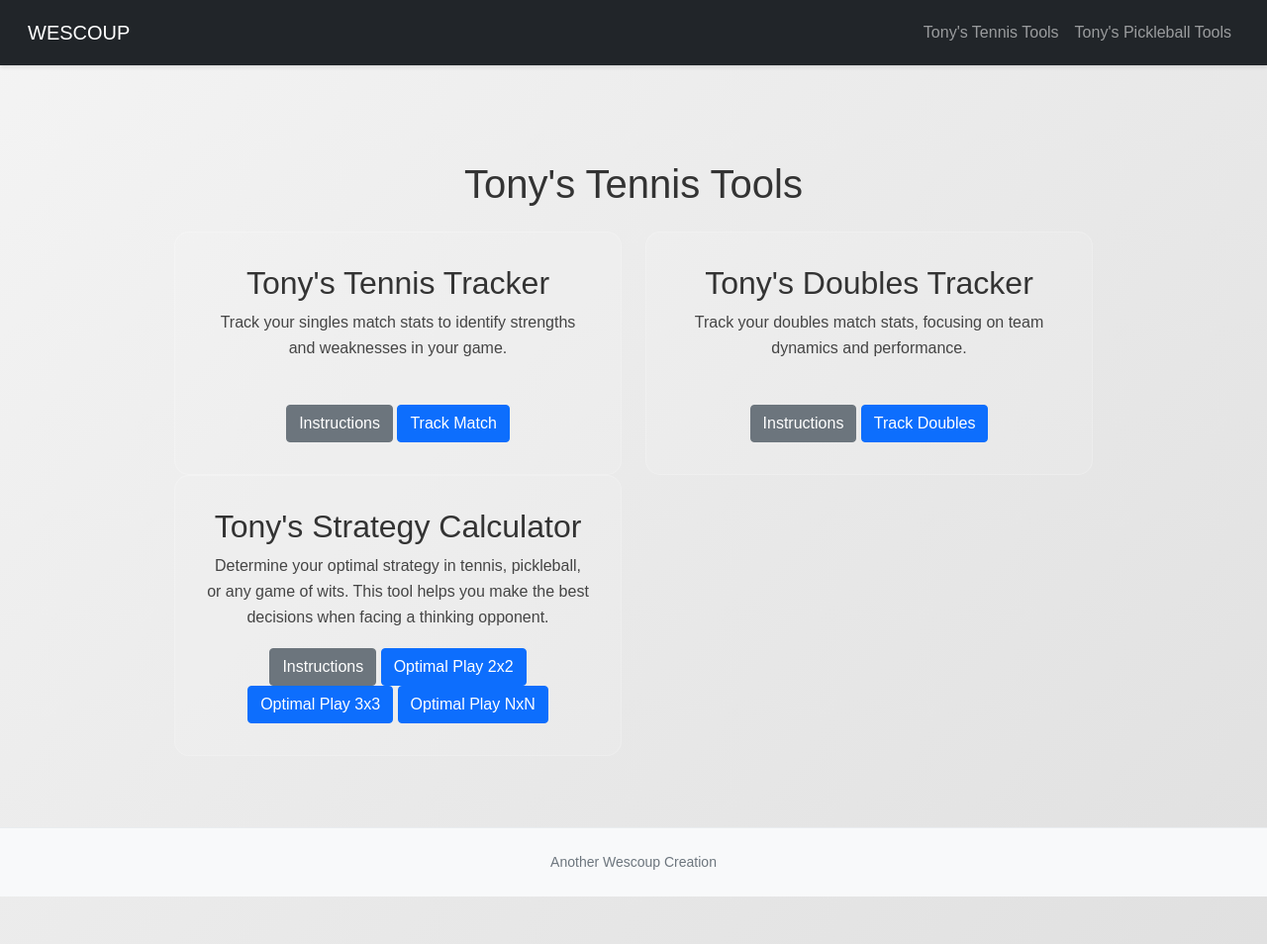
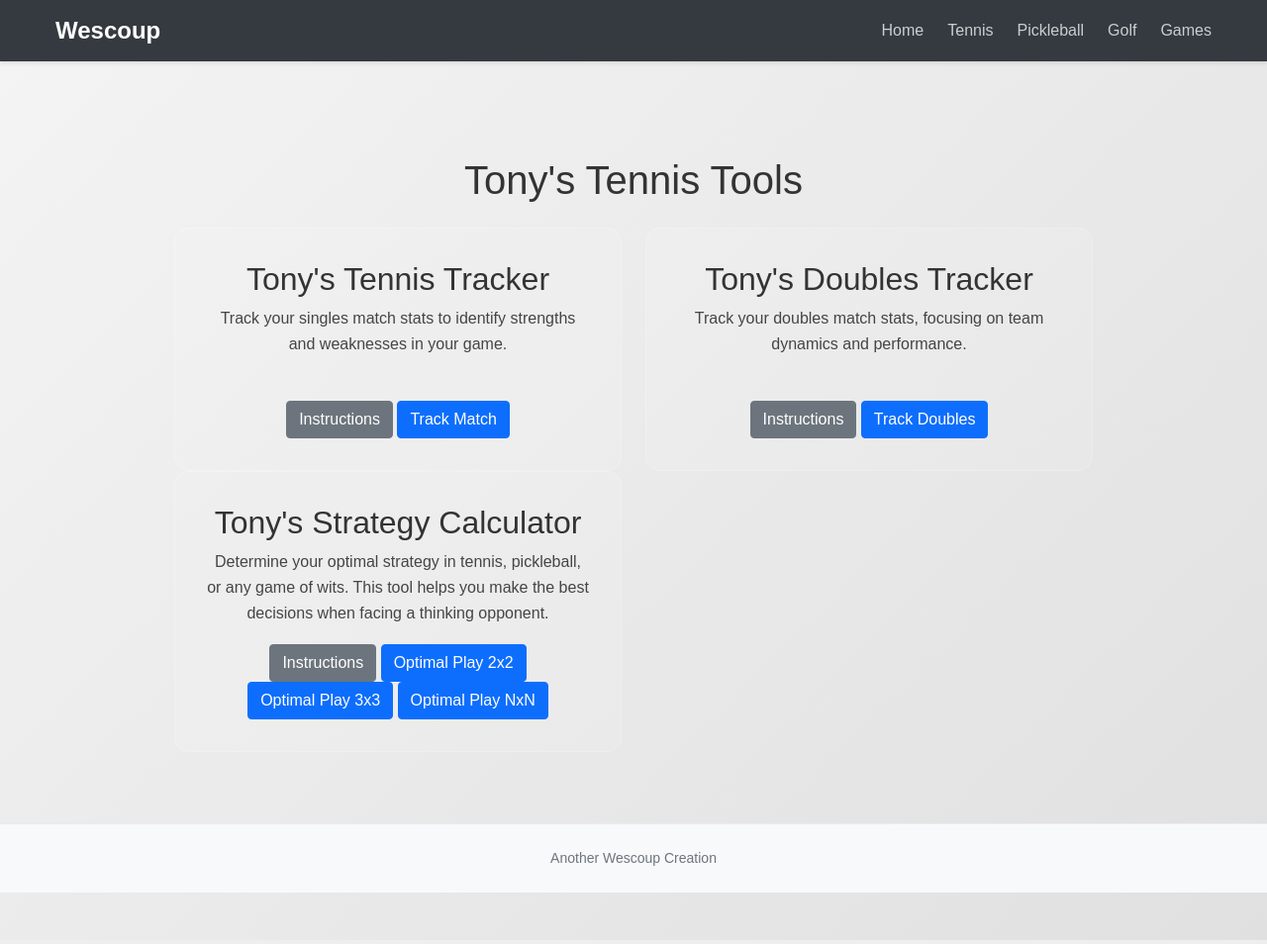
Before and after one commit to wescoup/wescoup-website, a Flask app: page /tonys-tennis-tools in a window 1280 px wide. Shown: the whole page at 99% size. Run offline with Flask 3, Linux system fonts and the light colour scheme; data comes from the database, SQL or seed files in the repository.

Commit message:
Update tonys-tennis-tools.html
Replaced navbar.

```diff
--- a/templates/tennis/tonys-tennis-tools.html
+++ b/templates/tennis/tonys-tennis-tools.html
@@ -13,18 +13,17 @@
     <title>Wescoup Website: Tony's Tennis Page</title>
 </head>
 <body>
-    <nav class="navbar navbar-expand-md navbar-dark bg-dark">
-        <div class="container-fluid">
-            <a class="navbar-brand" href="/">WESCOUP</a>
-            <button class="navbar-toggler" type="button" data-bs-toggle="collapse" data-bs-target="#navbar" aria-controls="navbar" aria-expanded="false" aria-label="Toggle navigation">
-                <span class="navbar-toggler-icon"></span>
-            </button>
-            <div class="collapse navbar-collapse" id="navbar">
-                <ul class="navbar-nav ms-auto mb-2 mb-md-0">
-                    <li class="nav-item"><a class="nav-link" href="/tonys-tennis-tools">Tony's Tennis Tools</a></li>
-                    <li class="nav-item"><a class="nav-link" href="/tonys-pickleball-tools">Tony's Pickleball Tools</a></li>
-                </ul>
-            </div>
+    <nav class="navbar">
+        <div class="container">
+            <a href="/" class="nav-logo">Wescoup</a>
+            <ul class="nav-menu">
+                <li><a href="{{ url_for('index') }}">Home</a></li>
+                <li><a href="{{ url_for('tonys_tennis_tools') }}">Tennis</a></li>
+                <li><a href="{{ url_for('tonys_pickleball_tools') }}">Pickleball</a></li>
+                <li><a href="{{ url_for('floating_mulligan') }}">Golf</a></li>
+                <!-- NEW NAV LINK FOR GAMES -->
+                <li><a href="{{ url_for('tonys_time_traps') }}">Games</a></li>
+            </ul>
         </div>
     </nav>
 
```
